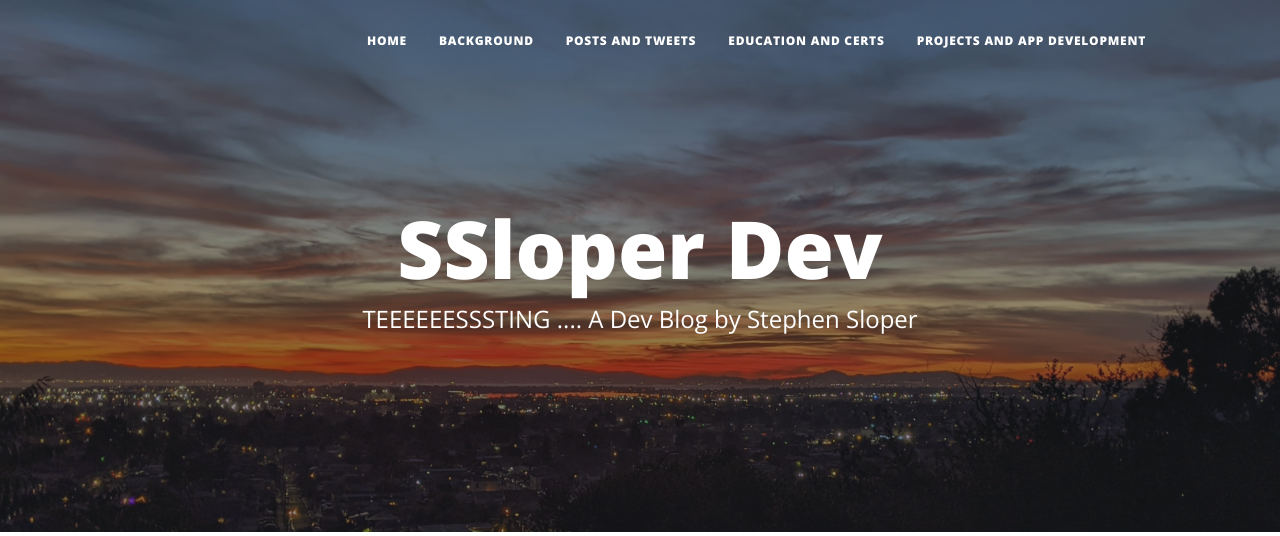
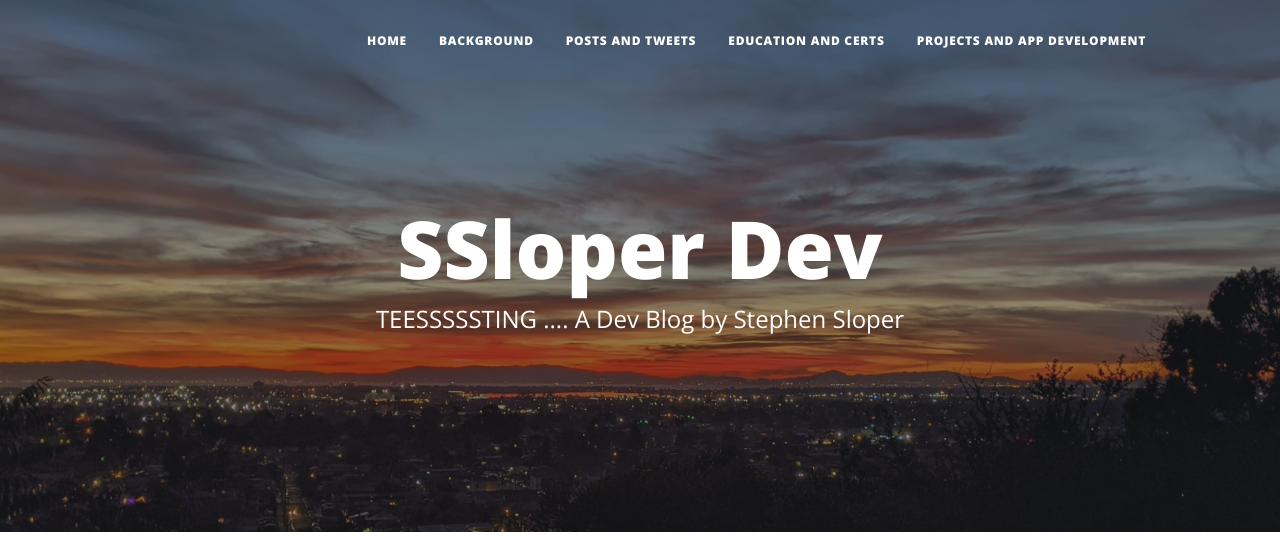
Before and after one commit to SSFullStackDev/DevBlog, a Django app: page / in a window 1280 px wide. Shown: the top 536 px of the page. Run offline with Django 3.2, Linux system fonts and the light colour scheme; some libraries are stand-ins or nearby versions.

```diff
--- a/price_tracker/blog/templates/home.html
+++ b/price_tracker/blog/templates/home.html
@@ -9,7 +9,7 @@
                     <div class="col-md-10 col-lg-8 col-xl-7">
                         <div class="site-heading">
                             <h1>SSloper Dev</h1>
-                            <span class="subheading">TEEEEEESSSTING .... A Dev Blog by Stephen Sloper</span>
+                            <span class="subheading">TEESSSSSTING .... A Dev Blog by Stephen Sloper</span>
                         </div>
                     </div>
                 </div>
```
